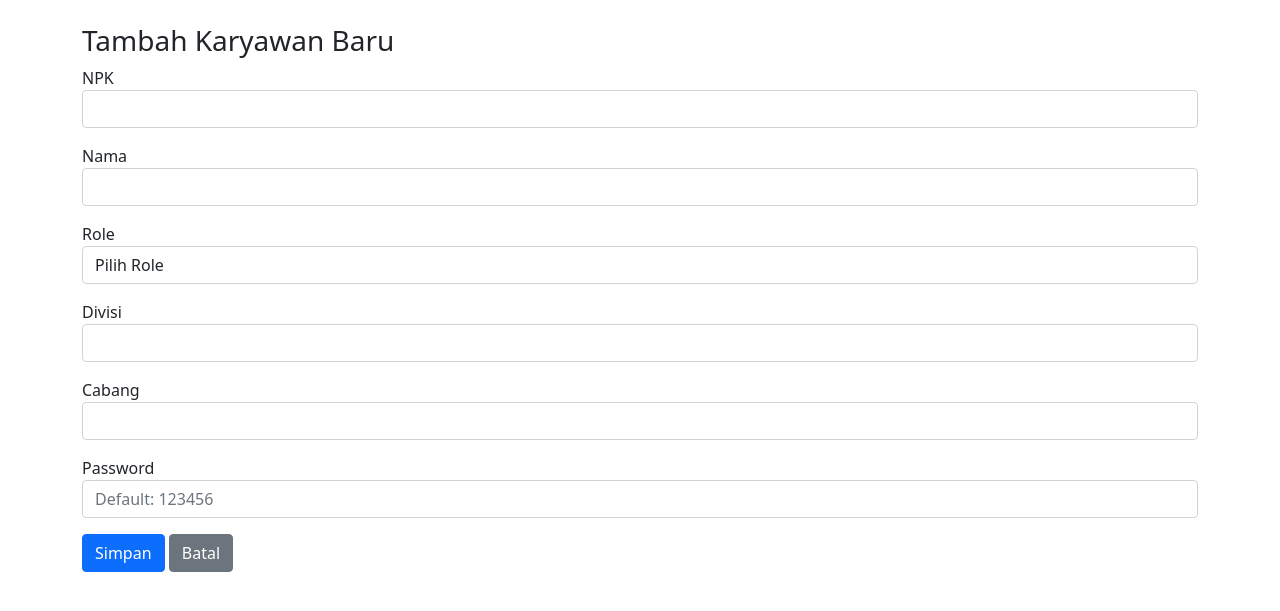
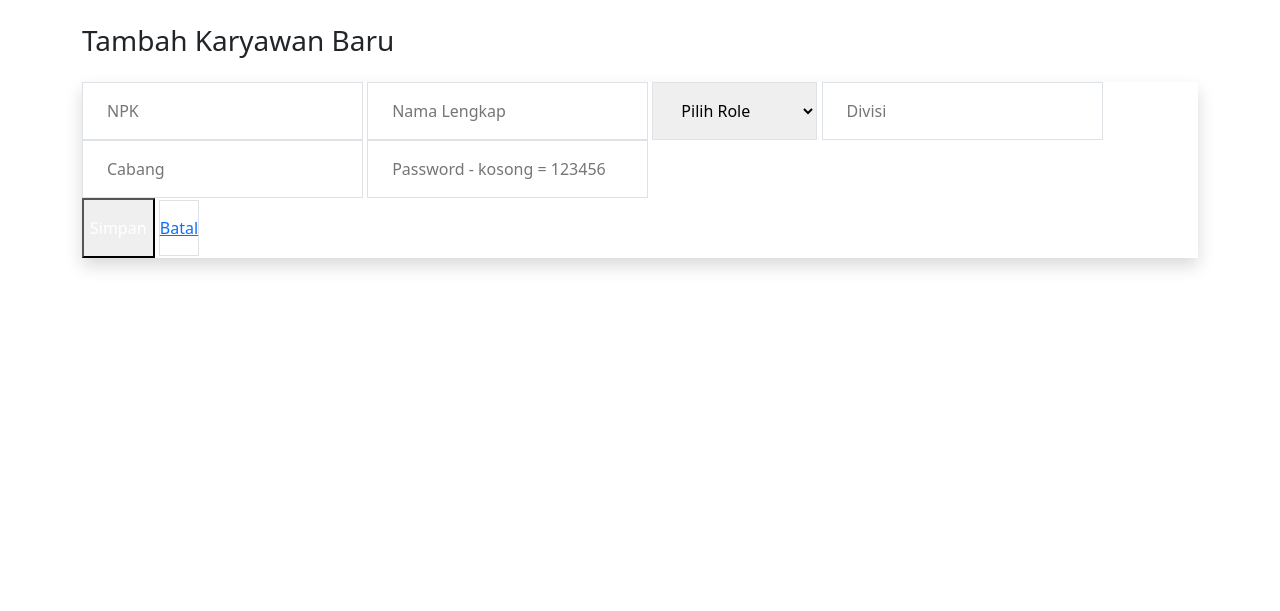
Before and after one commit to Darkchritz/penilaian-sjam, a Flask app: page /tambah-karyawan in a window 1280 px wide. Shown: the top 611 px of the page. Run offline with Flask 3, Linux system fonts and the light colour scheme; a user stored in the database is signed in.

Commit message:
Update tambah_karyawan.html

```diff
--- a/templates/tambah_karyawan.html
+++ b/templates/tambah_karyawan.html
@@ -1,54 +1,30 @@
 {% extends "base.html" %}
 {% block content %}
-<div class="container mt-4">
-    <h3>Tambah Karyawan Baru</h3>
-
+<div class="container mt-4 max-w-2xl">
+    <h3 class="text-2xl font-bold mb-4">Tambah Karyawan Baru</h3>
     {% with messages = get_flashed_messages(with_categories=true) %}
       {% if messages %}
         {% for category, message in messages %}
-          <div class="alert alert-{{ category }}">{{ message }}</div>
+          <div class="alert alert-{{ category }} mb-4">{{ message }}</div>
         {% endfor %}
       {% endif %}
     {% endwith %}
-
-    <form method="POST" action="{{ url_for('tambah_karyawan') }}">
-        <div class="mb-3">
-            <label>NPK</label>
-            <input name="npk" type="number" class="form-control" required>
+    <form method="POST" action="{{ url_for('tambah_karyawan') }}" class="space-y-4 bg-white p-6 rounded-xl shadow">
+        <input name="npk" type="number" required class="w-full px-4 py-3 rounded-xl border" placeholder="NPK">
+        <input name="nama" required class="w-full px-4 py-3 rounded-xl border" placeholder="Nama Lengkap">
+        <select name="role" required class="w-full px-4 py-3 rounded-xl border">
+            <option value="">Pilih Role</option>
+            <option value="karyawan">Karyawan</option>
+            <option value="kadiv">Kepala Divisi</option>
+            <option value="hrd">HRD</option>
+        </select>
+        <input name="divisi" required class="w-full px-4 py-3 rounded-xl border" placeholder="Divisi">
+        <input name="cabang" required class="w-full px-4 py-3 rounded-xl border" placeholder="Cabang">
+        <input name="password" type="password" class="w-full px-4 py-3 rounded-xl border" placeholder="Password - kosong = 123456">
+        <div class="flex gap-3">
+            <button type="submit" class="flex-1 bg-indigo-600 text-white py-3 rounded-xl font-semibold">Simpan</button>
+            <a href="{{ url_for('hrd') }}" class="flex-1 text-center border py-3 rounded-xl">Batal</a>
         </div>
-
-        <div class="mb-3">
-            <label>Nama</label>
-            <input name="nama" type="text" class="form-control" required>
-        </div>
-
-        <div class="mb-3">
-            <label>Role</label>
-            <select name="role" class="form-control" required>
-                <option value="">Pilih Role</option>
-                <option value="karyawan">Karyawan</option>
-                <option value="kadiv">Kadiv</option>
-                <option value="hrd">HRD</option>
-            </select>
-        </div>
-
-        <div class="mb-3">
-            <label>Divisi</label>
-            <input name="divisi" type="text" class="form-control" required>
-        </div>
-
-        <div class="mb-3">
-            <label>Cabang</label>
-            <input name="cabang" type="text" class="form-control" required>
-        </div>
-
-        <div class="mb-3">
-            <label>Password</label>
-            <input name="password" type="password" class="form-control" placeholder="Default: 123456">
-        </div>
-
-        <button type="submit" class="btn btn-primary">Simpan</button>
-        <a href="{{ url_for('hrd') }}" class="btn btn-secondary">Batal</a>
     </form>
 </div>
 {% endblock %}
```
